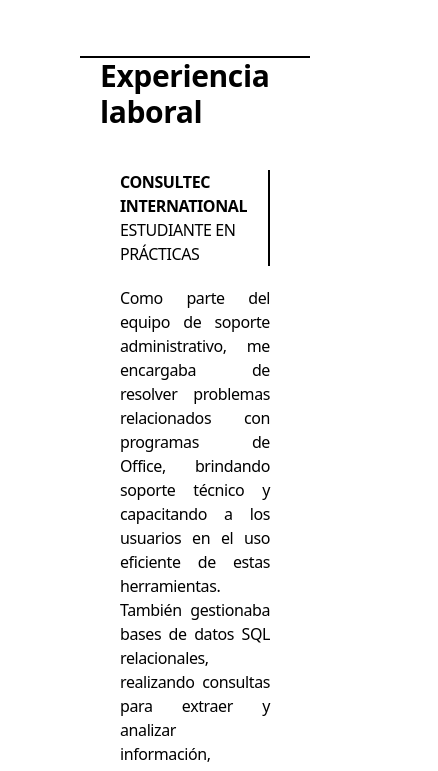
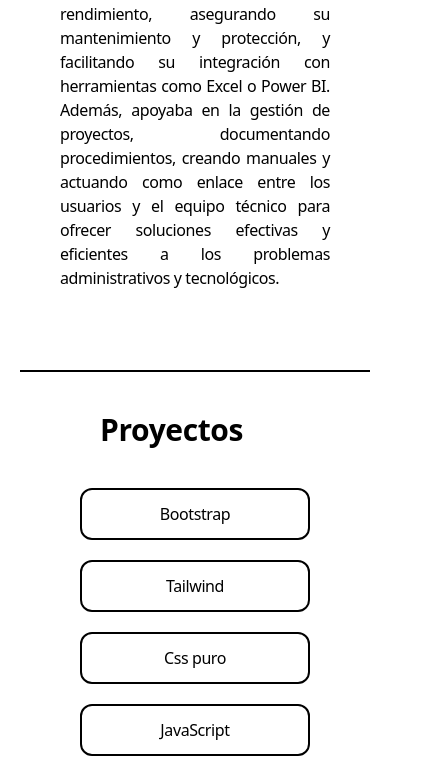
Before and after one commit to Darwin12jj/CV, a plain HTML site: page index.html in a window 390 px wide. Shown: the part 3967-4738 px from the top of the page, 438 px wide, since content can reach past the window. Drawn offline with nearby package versions, Linux system fonts and the light colour scheme.

Commit message:
Changes in media Querys

```diff
--- a/index.html
+++ b/index.html
@@ -157,7 +157,7 @@
         </nav>
     </header>
 
-    <main class="mt-5 mx-20 mt-5 h-auto sm:h-lvh flex-col justify-center slide-in-right border-b-2">
+    <main class="mt-5 mx-5 sm:mx-20 mt-5 h-auto sm:h-lvh flex-col justify-center hidden-element slide-in-right border-b-2">
         <div class="flex flex-col text-center">
             <h1 class="text-6xl font-bold" id="sobremi">DARWIN STIVEN JIMENEZ JARAMILLO</h1>
             <span class="font-light pb-5 border-b-2 text-gray-800">TÉCNICO PROFESIONAL EN INGENIERÍA DE SISTEMAS</span>
@@ -257,9 +257,9 @@
         </div>
     </main>
 
-    <main class="mx-20 pb-10 flex h-auto sm:h-lvh flex-col justify-center hidden-element slide-in-right border-b-2">
+    <main class="mx-5 sm:mx-20 pb-10 flex h-auto sm:h-lvh flex-col justify-center hidden-element slide-in-right border-b-2">
 
-        <h2 class="font-bold pl-5 text-3xl" id="experiencia">Experiencia laboral</h2>
+        <h2 class="font-bold mt-10 sm:mt-0 pl-5 text-3xl" id="experiencia">Experiencia laboral</h2>
         <div class="flex flex-col sm:flex-row w-full my-5 px-10 py-5 sm:flex-row gap-5 justify-center">
             <p class="font-bold pr-5 border-r-2">CONSULTEC INTERNATIONAL <br><span class="font-light">ESTUDIANTE EN
                     PRÁCTICAS</span></p>
```
